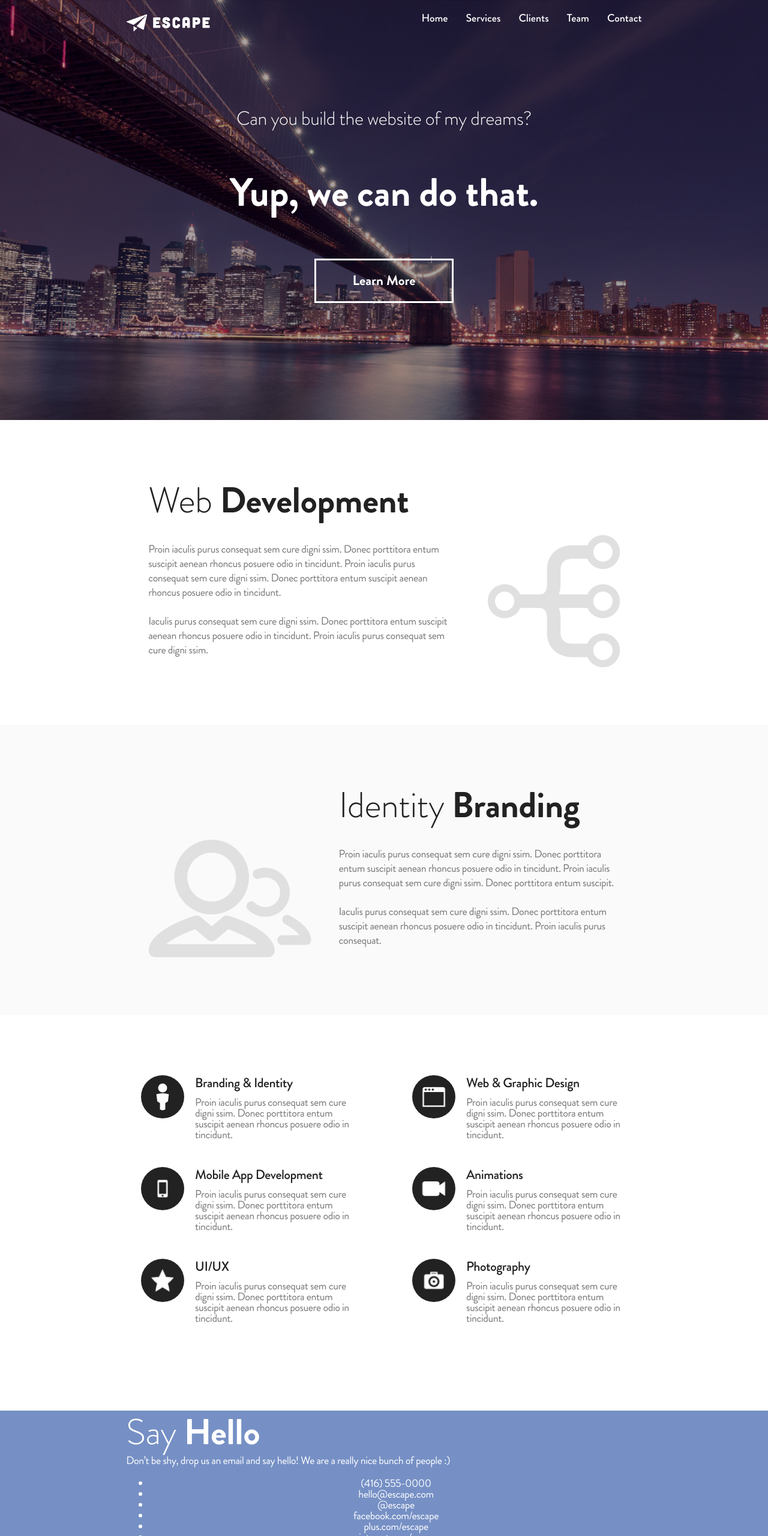
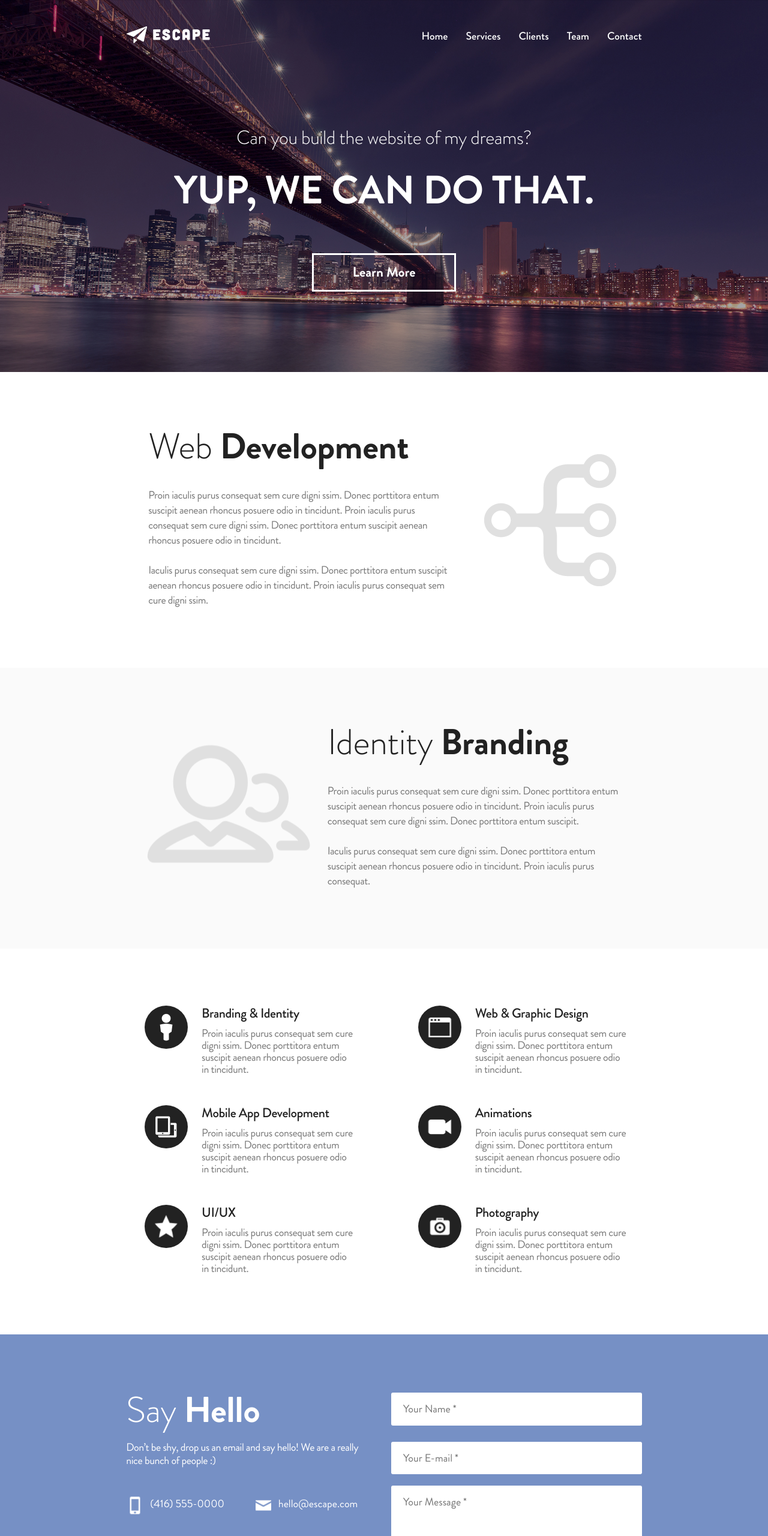
Before and after one commit to AnastasiaArt/landing, a website: page source/index.html in a window 1280 px wide. Shown: the top 2560 px of the page at 60% size. Drawn offline with nearby package versions, Linux system fonts and the light colour scheme; files that its build step writes are made by us from their sources.

Commit message:
готово

```diff
--- a/source/index.html
+++ b/source/index.html
@@ -4,15 +4,18 @@
   <meta charset="utf-8">
   <meta name="viewport" content="width=device-width,initial-scale=1">
   <meta name="format-detection" content="telephone=no">
-  <title>HTML Academy: Пинк</title>
+  <title>Escape</title>
   <link href="css/style-min.css" rel="stylesheet">
+  <link rel="preload" href="fonts/brandongrotesque.woff" as="font" type="font/woff" crossorigin>
+  <link rel="preload" href="fonts/brandongrotesque-bold.woff" as="font" type="font/woff" crossorigin>
+  <link rel="preload" href="img/bg-home-img.jpg" as="image">
   <script src="js/main-min.js"></script>
 </head>
 <body>
   <header class="main-header">
     <div class="main-header__wrapper container">
       <a class="main-header__logo">
-        <img src="img/logo.png">
+        <img src="img/logo-img.png">
       </a>
       <nav class="main-nav">
         <ul class="main-nav__list">
@@ -43,11 +46,11 @@
             <p class="services__text">Proin iaculis purus consequat sem cure digni ssim. Donec porttitora entum suscipit aenean rhoncus posuere odio in tincidunt. Proin iaculis purus consequat sem cure digni ssim. Donec porttitora entum suscipit aenean rhoncus posuere odio in tincidunt.<br><br>Iaculis purus consequat sem cure digni ssim. Donec porttitora entum suscipit aenean rhoncus posuere odio in tincidunt. Proin iaculis purus consequat sem cure digni ssim.
             </p>
           </div>
-          <i class="icon icon-flowtree-icon"></i>
+          <i class="icon icon-flowtree-icon services__icon"></i>
         </li>
         <li class="services__item  services__item--bg">
           <div class="services__bg-wrapper container">
-            <i class="icon icon-users-icon"></i>
+            <i class="icon icon-users-icon services__icon services__icon--users"></i>
             <div class="services__text-wrapper">
               <h2 class="services__title"><span>Identity</span> Branding</h2>
               <p class="services__text">Proin iaculis purus consequat sem cure digni ssim. Donec porttitora entum suscipit aenean rhoncus posuere odio in tincidunt. Proin iaculis purus consequat sem cure digni ssim. Donec porttitora entum suscipit.<br><br>Iaculis purus consequat sem cure digni ssim. Donec porttitora entum suscipit aenean rhoncus posuere odio in tincidunt. Proin iaculis purus consequat.
@@ -77,7 +80,7 @@
           </p>
         </li>
         <li class="skills__item">
-          <i class="icon icon-mobile-icon skills__icon"></i>
+          <i class="icon icon-ipad-icon skills__icon"></i>
           <h3 class="skills__title">Mobile App Development</h3>
           <p class="skills__text">Proin iaculis purus consequat sem cure
             digni ssim. Donec porttitora entum suscipit
@@ -110,24 +113,25 @@
         </li>
       </ul>
     </section>
-    <section class="contacts">
-      <div class="contacts__wrapper container">
-        <div class="contacts__wrapper-text">
-          <h2 class="contacts__title"><span>Say</span> Hello</h2>
+  </main>
+  <footer class="main-footer">
+    <section class="contacts container">
+      <div class="contacts__wrapper">
+        <h2 class="contacts__title"><a name="contact"></a><span>Say</span> Hello</h2>
         <p class="contacts__text">Don’t be shy, drop us an email and say hello! We are a really nice
           bunch of people :)
         </p>
         <ul class="contacts__list">
-            <li class="contains__item"><i class="icon icon-camera-icon contacts__icon"></i>(416) 555-0000</li>
-            <li class="contains__item"><i class="icon icon-camera-icon contacts__icon"></i>hello@escape.com</li>
-            <li class="contains__item"><a class="contacts__link"><i class="icon icon-camera-icon contacts__icon"></i>@escape</a></li>
-            <li class="contains__item"><a class="contacts__link"><i class="icon icon-camera-icon contacts__icon"></i>facebook.com/escape</a></li>
-            <li class="contains__item"><a class="contacts__link"><i class="icon icon-camera-icon contacts__icon"></i>plus.com/escape</a></li>
-            <li class="contains__item"><a class="contacts__link"><i class="icon icon-camera-icon contacts__icon"></i>pinterest.com/escape</a></li>
+          <li class="contacts__item"><i class="icon icon-mobile-icon contacts__icon"></i>(416) 555-0000</li>
+          <li class="contacts__item"><i class="icon icon-mail-icon contacts__icon"></i>hello@escape.com</li>
+          <li class="contacts__item"><a class="contacts__link" href="https://twitter.com/@escape"><i class="icon icon-twitter-icon contacts__icon"></i>@escape</a></li>
+          <li class="contacts__item"><a class="contacts__link" href="https://www.facebook.com/escape"><i class="icon icon-facebook-icon contacts__icon"></i>facebook.com/escape</a></li>
+          <li class="contacts__item"><a class="contacts__link" href="https://plus.google.com/escape"><i class="icon icon-google-icon contacts__icon"></i>plus.com/escape</a></li>
+          <li class="contacts__item"><a class="contacts__link" href="https://www.pinterest.ru/escape/"><i class="icon icon-pinterest-icon contacts__icon"></i>pinterest.com/escape</a></li>
         </ul>
       </div>
       <form class="contacts__form form" action="" method="post">
-        <fieldset class="form__wrapper">
+        <fieldset>
           <h3 class="visually-hidden">Form CallBack</h3>
           <p class="form__item">
             <label class="visually-hidden" for="name">Name</label>
@@ -139,12 +143,12 @@
           </p>
           <p class="form__item">
             <label class="visually-hidden" for="message">Message</label>
-            <textarea class="form__input" name="message" id="massage" placeholder="Your Message *" required></textarea>
+            <textarea class="form__input form__input--textarea" name="message" id="message" placeholder="Your Message *" required></textarea>
           </p>
         </fieldset>
-      </div>
       </section>
-  </main>
+      <p class="copyright">&copy;2014 Escape by FreebiesXpress &#8226; Made In Toronto</p>
+    </footer>
     <script> $("#navToggle").click(function() {
       $(this).toggleClass("active");
       $(".main-nav").toggleClass("open");
--- a/source/js/main.js
+++ /dev/null
@@ -1,6 +0,0 @@
-// $("#navToggle").click(function() {
-//     $(this).toggleClass("active");
-//     $(".main-nav").toggleClass("open");
-//     // this line ▼ prevents content scroll-behind
-//     // $("body").toggleClass("locked");
-// });
--- a/source/sass/base.scss
+++ b/source/sass/base.scss
@@ -13,7 +13,7 @@ body {
   overflow-x: hidden;
   letter-spacing: -0.025em;
 
-  @include font-style(18px, 18px, 400);
+  @include font-style(18px, 20px, 400);
 }
 
 img {
--- a/source/sass/blocks/contacts.scss
+++ b/source/sass/blocks/contacts.scss
@@ -1,12 +1,15 @@
 .contacts {
-  background-color: $bg-purple;
-  color: $white;
+  padding-top: 90px;
+  padding-bottom: 97px;
+  border-bottom: 1px solid #87A0D2;
 }
+
 .contacts__title {
   @include indent;
   @include font-style(60px, 72px, 700);
 
   text-align: left;
+  margin-bottom: 15px;
 
   & span {
     font-weight: 300;
@@ -18,4 +21,77 @@
   @include font-style(18px, 22px, 400);
 
   text-align: left;
+  margin-bottom: 50px;
 }
+
+.contacts__list {
+  @include list;
+  @include font-style(18px, 22px, 400);
+
+  letter-spacing: 0;
+  text-align: left;
+  width: 100%;
+}
+
+.contacts__item {
+  box-sizing: border-box;
+  margin-bottom: 35px;
+  padding-left: 40px;
+  position: relative;
+  min-height: 30px;
+}
+
+.contacts__icon {
+  position: absolute;
+  top: 14px;
+  left: 15px;
+  transform: translate(-50%, -50%);
+}
+
+.contacts__link {
+  color: $white;
+  text-decoration: none;
+}
+
+.contacts__link:hover ,
+.contacts__link:focus {
+  border-bottom: 1px solid $white;
+}
+
+.contacts__link:active {
+  color: $gray;
+  border-bottom: 1px solid $gray;
+}
+
+.contacts__form {
+  width: 100%;
+}
+
+@include respond-to(medium) {
+  .contacts__list {
+    display: flex;
+    justify-content: space-between;
+    flex-wrap: wrap;
+  }
+
+  .contacts__item {
+    width: 45.3%;
+  }
+}
+
+@include respond-to(large) {
+  .contacts {
+    display: flex;
+    justify-content: space-between;
+    align-items: flex-start;
+    flex-wrap: wrap;
+  }
+
+  .contacts__wrapper {
+    width: 45.4%;
+  }
+
+  .contacts__form {
+    width: 48.6%;
+  }
+}
--- /dev/null
+++ b/source/sass/blocks/copyright.scss
@@ -0,0 +1,7 @@
+.copyright {
+  @include font-style(16px, 22px, 500);
+  @include indent;
+
+  padding-top: 25px;
+  padding-bottom: 30px;
+}
--- a/source/sass/blocks/form.scss
+++ b/source/sass/blocks/form.scss
@@ -1,3 +1,35 @@
 .form {
+ box-sizing: border-box;
+ padding-top: 7px;
 
+ & fieldset {
+   @include indent;
+
+   border: none;
+ }
 }
+.form__input {
+  width: 100%;
+  padding: 17px 20px;
+  box-sizing: border-box;
+  border-radius: 3px;
+  border: none;
+  margin-bottom: 27px;
+
+  &--textarea {
+    margin-bottom: 0;
+    min-height: 212px;
+  }
+}
+
+.form__input[placeholder] {
+  color: #bbbbbb;
+}
+
+.form__item {
+  @include indent;
+}
+
+.form__input[type="e-mail"] {
+  margin-bottom: 19px;
+}
--- a/source/sass/blocks/home.scss
+++ b/source/sass/blocks/home.scss
@@ -3,28 +3,30 @@
 
   padding-top: $header-height;
   width: 100%;
-  min-height: 620px;
+  min-height: 500px;
   color: $white;
   overflow: hidden;
   background-color: $bg-dark-purple;
-  background-image: url("../img/tint.png"), url("../img/bg-home.jpg");
+  background-image: url("../img/tint-img.png"), url("../img/bg-home-img.jpg");
   background-size: cover;
   background-position: top;
-  margin-bottom: 95px;
 }
 
 .home__text {
+  @include indent;
+
   &--small {
     @include font-style(32px, 38px, 300);
 
-    margin-top: 11.4%;
+    margin-top: 10.5%;
     margin-bottom: 30px;
   }
 
   &--big {
     @include font-style(66px, 79px, 700);
 
-    margin-bottom: 70px;
+    margin-bottom: 65px;
+    text-transform: uppercase;
   }
 }
 
@@ -34,6 +36,15 @@
 
   display: inline-block;
   border: 3px solid $white;
-  padding: 20px 60px;
+  padding: 15px 64px;
   letter-spacing: 0;
+
+  &:hover,
+  &:focus {
+    box-shadow: 0 0 8px 6px rgba($white, 0.5)
+  }
+
+  &:active {
+    opacity: 0.5;
+  }
 }
--- /dev/null
+++ b/source/sass/blocks/main-footer.scss
@@ -0,0 +1,5 @@
+.main-footer {
+  background-color: $bg-purple;
+  color: $white;
+  width: 100%;
+}
--- a/source/sass/blocks/main-nav.scss
+++ b/source/sass/blocks/main-nav.scss
@@ -80,6 +80,7 @@
 
   .main-nav__link {
       margin-left: 30px;
+      margin-bottom: 0;
 
       &:hover,
       &:focus {
--- a/source/sass/blocks/services.scss
+++ b/source/sass/blocks/services.scss
@@ -1,5 +1,5 @@
 .services {
-  margin-bottom: 100px;
+  margin-bottom: 95px;
 }
 
 .services__list {
@@ -7,7 +7,7 @@
 }
 
 .services__title {
-  @include font-style(60px, 78px, 700);
+  @include font-style(56px, 76px, 700);
   @include indent;
 
   width: 100%;
@@ -20,9 +20,12 @@
 }
 
 .services__item {
+ padding-top: 85px;
+ padding-bottom: 100px;
 
   &:first-child {
-    padding: 0 2.88%;
+    padding-left: 2.88%;
+    padding-right: 2.88%;
   }
 
   &--bg {
@@ -31,19 +34,25 @@
 }
 
 .services__bg-wrapper {
-  padding: 0 2.88%;
-  padding-top: 95px;
+  padding-left: 2.88%;
+  padding-right: 2.88%;
 }
 
 .services__text {
-  @include font-style(18px, 24px, 400);
+  @include font-style(18px, 25px, 400);
+  @include indent;
+
   width: 100%;
   text-align: left;
   color: $gray;
 }
 
-.services__text-wrapper {
-  padding-bottom: 95px;
+@include respond-to(medium) {
+  .services__title {
+    @include font-style(60px, 78px, 700);
+
+    text-align: left;
+  }
 }
 
 @include respond-to(large) {
@@ -51,7 +60,8 @@
     box-sizing: border-box;
     display: flex;
     justify-content: space-between;
-    align-items: center;
+    align-items: top;
+    position: relative;
 
     &--bg {
       display: block;
@@ -62,16 +72,28 @@
     &:first-child .services__text-wrapper {
       width: 65%;
     }
-  }
 
-  .services__text-wrapper {
-    width: 59.6%;
-  }
-
+    &:last-child .services__text-wrapper {
+      width: 62%;
+      margin-left: auto;
+    }
+}
   .services__bg-wrapper {
     display: flex;
     justify-content: space-between;
     align-items: center;
     box-sizing: border-box;
+    position: relative;
+  }
+
+  .services__icon {
+    position: absolute;
+    right: 5%;
+    top: 50%;
+    transform: translateY(-50%);
+
+    &--users {
+      left: 4%;
+    }
   }
 }
--- a/source/sass/blocks/skills.scss
+++ b/source/sass/blocks/skills.scss
@@ -1,11 +1,11 @@
 .skills {
-  margin-bottom: 100px;
+  margin-bottom: 50px;
 }
 
 .skills__list {
   @include list;
 
-  padding: 0 2.88%;
+  padding: 0 3%;
   box-sizing: border-box;
 }
 
@@ -26,10 +26,10 @@
 .skills__item {
   width: 100%;
   box-sizing: border-box;
-  padding-left: 90px;
+  padding-left: 100px;
   position: relative;
   text-align: left;
-  margin-bottom: 45px;
+  margin-bottom: 50px;
 
   &:before {
     @include pseudo;
@@ -37,7 +37,7 @@
     width: 72px;
     height: 72px;
     top: 0;
-    left: 0;
+    left: 5px;
     border-radius: 50%;
     background-color: $gray-dark;
   }
@@ -46,7 +46,7 @@
 .skills__icon {
   position: absolute;
   top: 36px;
-  left: 36px;
+  left: 41px;
   transform: translate(-50%, -50%);
 }
 
@@ -60,6 +60,6 @@
   }
 
   .skills__item {
-    width: 44.2%;
+    width: 43.6%;
   }
 }
--- a/source/sass/style.scss
+++ b/source/sass/style.scss
@@ -11,5 +11,7 @@
 @import "blocks/home.scss";
 @import "blocks/services.scss";
 @import "blocks/skills.scss";
+@import "blocks/main-footer.scss";
 @import "blocks/contacts.scss";
-@import "blocks/form.scss"
+@import "blocks/form.scss";
+@import "blocks/copyright.scss"
--- a/source/sass/variables.scss
+++ b/source/sass/variables.scss
@@ -5,7 +5,7 @@ $white: #ffffff;
 $gray: #777777;
 $gray-dark: #222222;
 $center: 0 auto;
-$header-height: 80px;
+$header-height: 120px;
 $breakpoints: (
   "small": 320px,
   "medium": 660px,
```
Also changed, not shown: gulpfile.js (+22 -30 lines), source/sass/sprite.scss (+0 -18 lines), source/css/style.css (added), source/img/bg-home-img.jpg (renamed from source/img/bg-home.jpg), source/img/logo-img.png (renamed from source/img/logo.png), source/img/tint-img.png (renamed from source/img/tint.png), source/js/main-min.js. Lines whose indentation alone changed are shown as unchanged.
